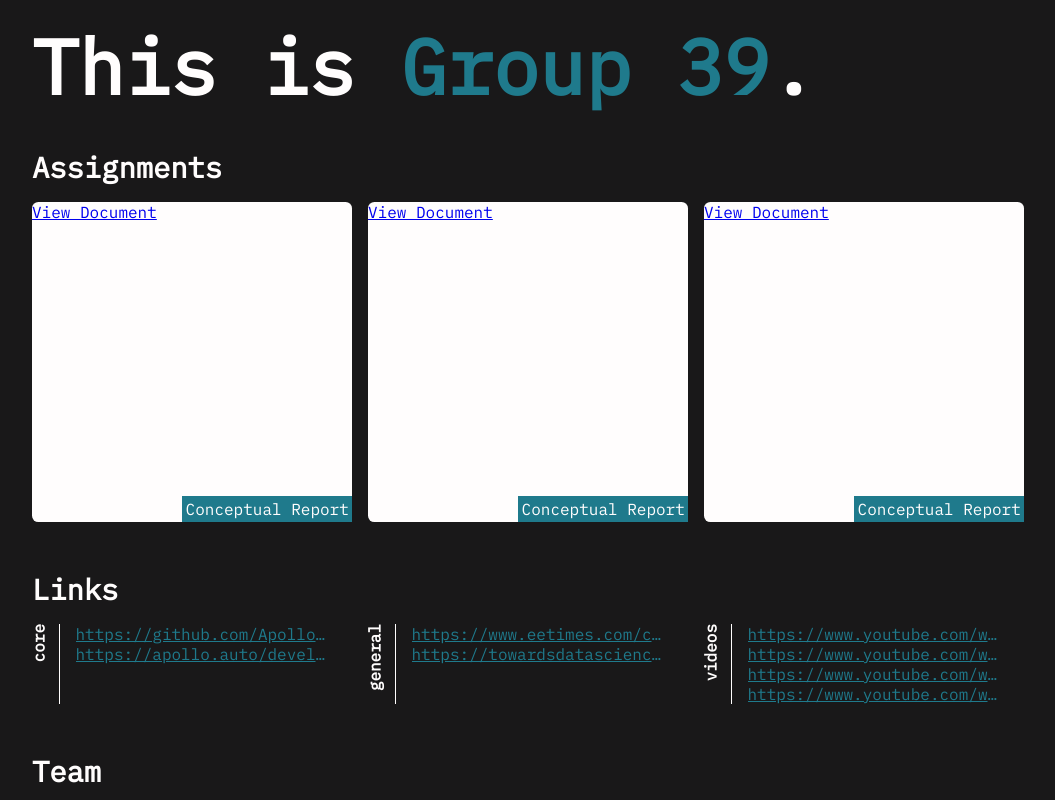
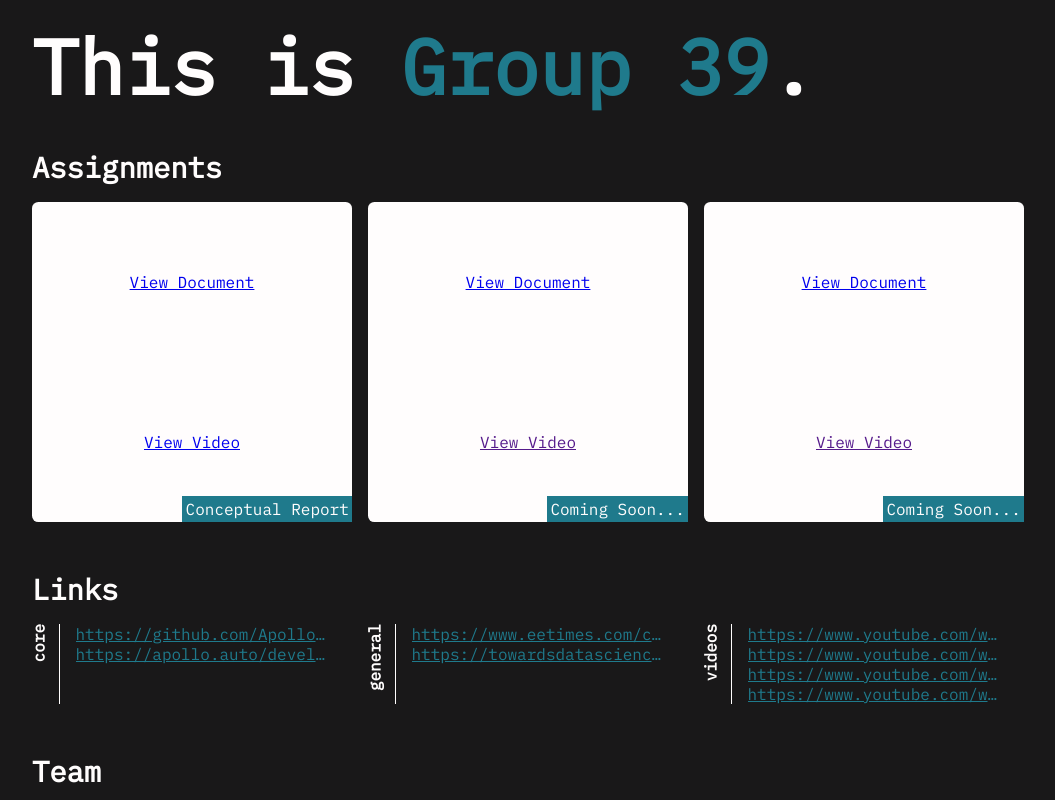
Before and after one commit to Spencercv7/CISC-322-Site, a Svelte app: page / in a window 1280 px wide. Shown: the top 800 px of the page, without its empty margins (112-1167 px from the left). Built offline with nearby package versions, Linux system fonts and the light colour scheme; grey boxes are pictures that could not be loaded.

Commit message:
Add: Assignemnt video link.

```diff
--- a/src/components/AssignmentCard.svelte
+++ b/src/components/AssignmentCard.svelte
@@ -5,8 +5,9 @@
 </script>
 
 <li>
-    <p>{data.title}</p>
-    <a href={`/pdf/${data.pdf}`}>View Document</a>
+    <p>{data.title ? data.title : "Coming Soon..."}</p>
+    <a href={`/pdf/${data.pdf}`} target="_blank">View Document</a>
+    <a href={`${data.videoURL}`} target="_blank">View Video</a>
 </li>
 
 <style>
@@ -18,10 +19,17 @@
         border-radius: 2%;
         position: relative;
         transition: all .1s;
+
+        display: grid;
+        grid-template-rows: repeat(2, 1fr);
     }
 
     li:hover {
         form: scale(1.01)
+    }
+
+    a {
+        place-self: center;
     }
 
     p {
--- a/src/data/assignments.json
+++ b/src/data/assignments.json
@@ -6,14 +6,14 @@
         "pdf": "326_Conceptual_Arch_Report.pdf"
     },
     {
-        "title": "Conceptual Report",
-        "videoURL": "https://www.youtube.com/watch?v=h9o8BCkkg-0",
-        "pdf": "326_Conceptual_Arch_Report.pdf"
+        "title": "",
+        "videoURL": "",
+        "pdf": ""
     },
     {
-        "title": "Conceptual Report",
-        "videoURL": "https://www.youtube.com/watch?v=h9o8BCkkg-0",
-        "pdf": "326_Conceptual_Arch_Report.pdf"
+        "title": "",
+        "videoURL": "",
+        "pdf": ""
     }
 ]
 }
```
